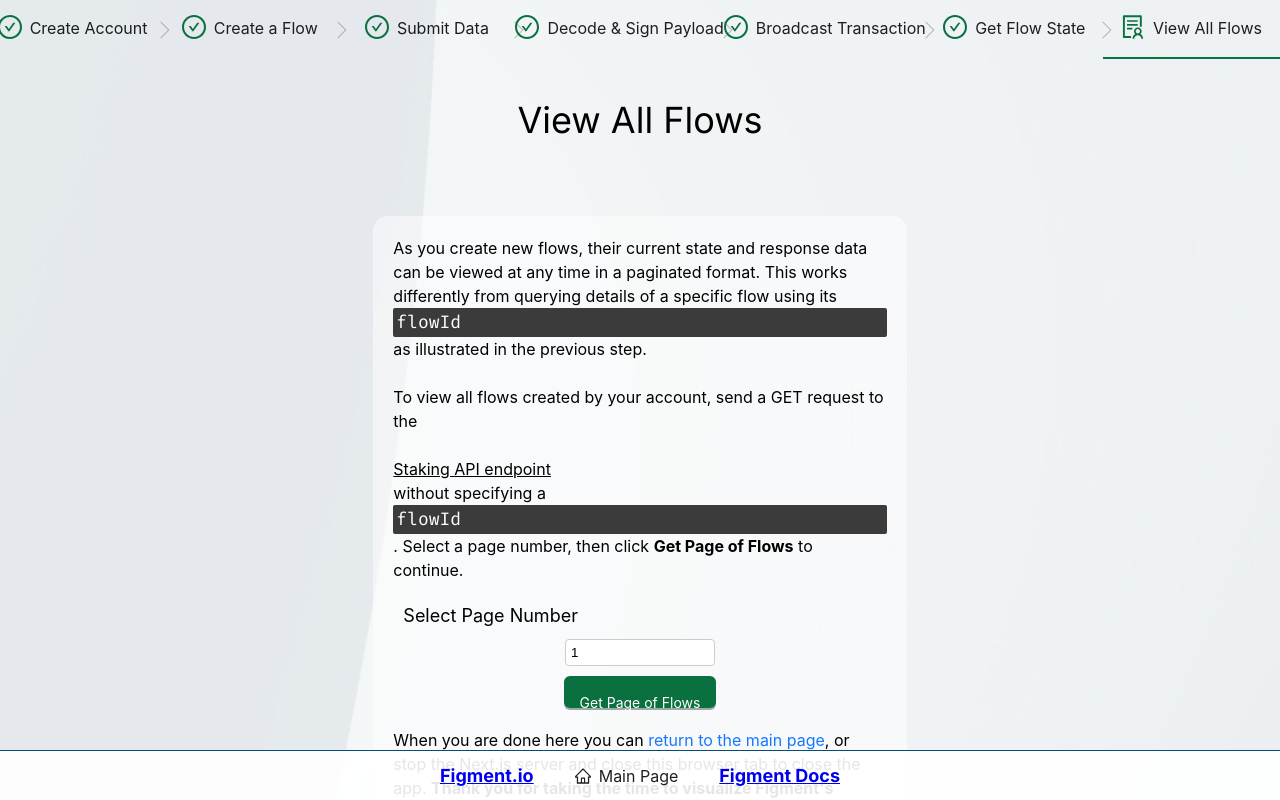
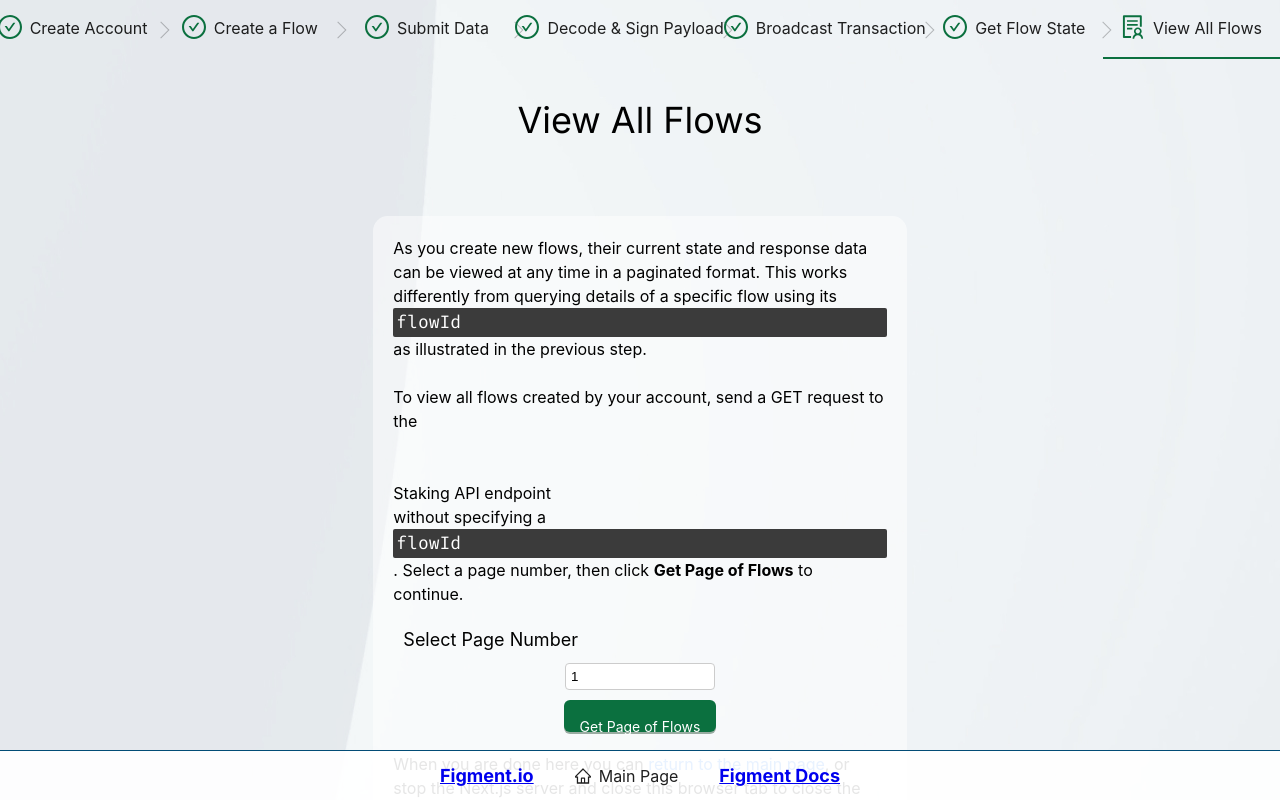
Before and after one commit to figment-networks/visualize-staking-api-flows, a Next.js app: page /view-all-flows in a window 1280 px wide. Shown: the top 800 px of the page. Built offline with nearby package versions, Linux system fonts and the light colour scheme.

Commit message:
Fix routing

```diff
--- a/components/FlowState.jsx
+++ b/components/FlowState.jsx
@@ -96,7 +96,7 @@ export default function FlowState({ operation }) {
 
       <Row justify="space-around">
         <Col span={10}>
-          <Description maxWidth={900}>
+          <Description>
             {flowState === "delegate_tx_broadcasting" && (
               <>
                 Once the signed transaction has been broadcast by the Staking
--- a/components/ViewAllFlows.jsx
+++ b/components/ViewAllFlows.jsx
@@ -3,7 +3,7 @@ import React from "react";
 import Link from "next/link";
 import { useState } from "react";
 import styles from "@styles/Home.module.css";
-import { Row, Col, Button, Modal, Steps, Tooltip, Pagination } from "antd";
+import { Row, Col, Button, Modal, Steps, Pagination } from "antd";
 import { useAppState } from "@utilities/appState";
 import {
   WarningOutlined,
@@ -138,7 +138,7 @@ export default function ViewAllFlows() {
 
       <Row justify="space-around">
         <Col span={10}>
-          <Description maxWidth={900}>
+          <Description>
             As you create new flows, their current state and response data can
             be viewed at any time in a paginated format. This works differently
             from querying details of a specific flow using its{" "}
@@ -146,14 +146,14 @@ export default function ViewAllFlows() {
             <br />
             <br />
             To view all flows created by your account, send a GET request to the{" "}
-            <Tooltip
+            <ToolTip
               placement="bottom"
               title={`/api/v1/flows - Refer to the Figment Docs for more information.`}
               arrowPointAtCenter
               className={styles.tooltip}
             >
               Staking API endpoint
-            </Tooltip>{" "}
+            </ToolTip>{" "}
             without specifying a <code>flowId</code>. Select a page number, then
             click <b>Get Page of Flows</b> to continue.
             <form method="post" onSubmit={handleSubmit}>
```
Also changed, not shown: components/AccountCard.jsx (+10 -8 lines).
